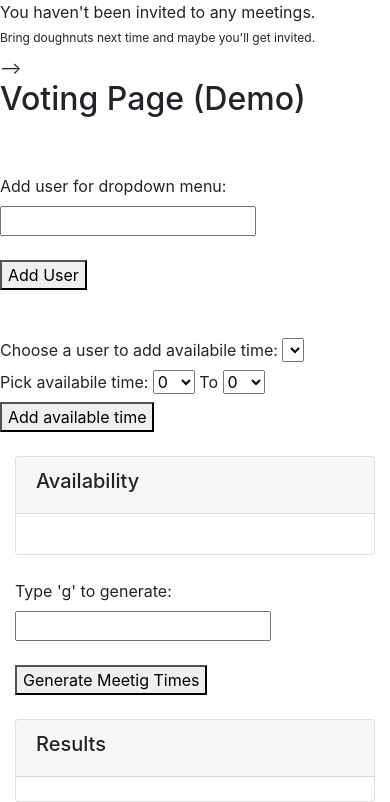
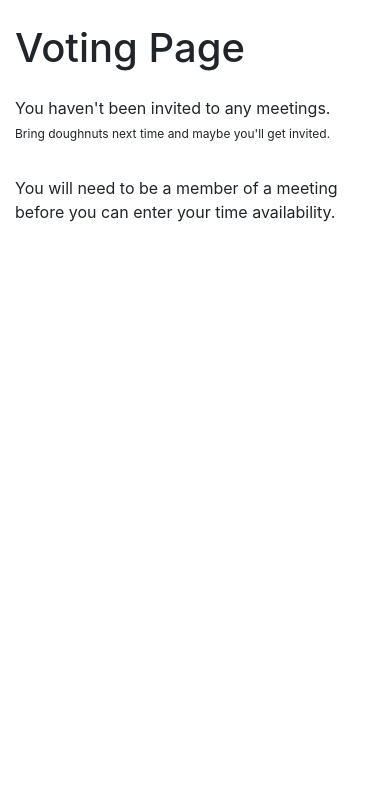
Before and after one commit to calebpower/meeting-schedulizer, a Django app: page /meeting/voting in a window 390 px wide. Shown: the part 56-858 px from the top of the page. After the commit the page ends 278 px from the top, so only its background shows below. Run offline with Django 3.2, Linux system fonts and the light colour scheme; lists and menus that the app fills with data are empty; some libraries are stand-ins or nearby versions.

Commit message:
Added voting floder from voting2 branch

```diff
--- a/templates/voting/index.html
+++ b/templates/voting/index.html
@@ -4,144 +4,24 @@
 <!-- Page Content -->
 <div class="container">
     <div class="row">
+        {% include "voting/voting_pane.html" %}
+        <div class="col-lg-9">
+                <br>
+                {% if meeting_list %}
+                <div class="card mt-4">
 
-        <!-- {% include "availability/meeting_pane.html" %} -->
-        <h2>Voting Page (Demo)</h2>
-        <br><br>
-        <!-- Add User for dropdown menu -->
-        <form action="" method='post'>
-                {% csrf_token %}
-                <label for="Name">Add user for dropdown menu:</label><br>
-                <input type="text" id="Name" name="Name" ><br><br>
-                <button type="submit" onclick="post">Add User</button>
-        </form>
-        <!-- Add User for dropdown menu -->
-        <br><br>
-                   <!-- Add availabile time -->
-                   <form action="" method='post'>
-                        {% csrf_token %}
-                    <label for="user">Choose a user to add availabile time:</label>
-                    <select id="user"name="user">
-                            {% for user in users %}
-                            <option name="user" >{{ user }}</option>
-                            {% endfor %}
-                    </select>
-                    <br>
-                    <label for="tStart">Pick availabile time:</label>
-                    <select id="tStart" name="tStart">
-                        <option value="0">0</option>
-                        <option value="1">1</option>
-                        <option value="2">2</option>
-                        <option value="3">3</option>
-                        <option value="4">4</option>
-                        <option value="5">5</option>
-                        <option value="6">6</option>
-                        <option value="7">7</option>
-                        <option value="8">8</option>
-                        <option value="9">9</option>
-                        <option value="10">10</option>
-                        <option value="11">11</option>
-                        <option value="12">12</option>
-                        <option value="13">13</option>
-                        <option value="14">14</option>
-                        <option value="15">15</option>
-                        <option value="16">16</option>
-                        <option value="17">17</option>
-                        <option value="18">18</option>
-                        <option value="19">19</option>
-                        <option value="20">20</option>
-                        <option value="21">21</option>
-                        <option value="22">22</option>
-                        <option value="23">23</option>
-                    </select>
+                    <div id="meeting-not-selected">
+                        <div>
+                            Select a meeting
+                        </div>
+                    </div>
+                    <!-- end meeting not selected div -->
+                </div>
+                {% else %}
+                    You will need to be a member of a meeting before you can enter your time availability.
+                {% endif %}
+                <!-- /.card -->
 
-                    <label for="tEnd">To</label>
-                    <select id="tEnd" name="tEnd">
-                        <option value="0">0</option>
-                        <option value="1">1</option>
-                        <option value="2">2</option>
-                        <option value="3">3</option>
-                        <option value="4">4</option>
-                        <option value="5">5</option>
-                        <option value="6">6</option>
-                        <option value="7">7</option>
-                        <option value="8">8</option>
-                        <option value="9">9</option>
-                        <option value="10">10</option>
-                        <option value="11">11</option>
-                        <option value="12">12</option>
-                        <option value="13">13</option>
-                        <option value="14">14</option>
-                        <option value="15">15</option>
-                        <option value="16">16</option>
-                        <option value="17">17</option>
-                        <option value="18">18</option>
-                        <option value="19">19</option>
-                        <option value="20">20</option>
-                        <option value="21">21</option>
-                        <option value="22">22</option>
-                        <option value="23">23</option>
-                    </select>
-                    <br>
-                    <button type="submit" value="tStart" onclick="post">Add available time</button>
-            </form>
-            <!-- Add availabile time End-->
-
-        <div class="col-lg-9">
-            <div class="card mt-4">
-                <div class="card-header">
-                    <h5>Availability</h5>
-                </div>
-
-                <div id="avlb-meeting-selected" class="card-body">
-
-                    <!-- userlist -->
-                    {% for user in teamMember %}
-                        <h5>{{ user.name }}: </h5>
-                        {% for timeslot in user.timeSlots %}
-                            From {{timeslot.tStart}} to {{timeslot.tEnd}}
-                            <br>
-                        {% endfor %}
-                        <br>
-                    {% endfor %}
-                    <!-- end userlist -->
-
-                </div>
-
-                <!-- end meeting selected div -->
-            </div>
-            <!-- /.card -->
-            <br>
-            <!-- <form action="" method='post'>
-                {% csrf_token %}
-                <label>Type 'G' to generate</label>
-                <input type="text" id="generate" name="generate"><br><br>
-                <button type="submit" onclick="post" name='generate'>Generate Meeting Time</button>
-            </form> -->
-            <form action="" method='post'>
-                    {% csrf_token %}
-                    <label for="Name">Type 'g' to generate:</label><br>
-                    <input type="text" id="generate" name="generate" ><br><br>
-                    <button type="submit" onclick="post">Generate Meetig Times</button>
-            </form>
-            <!--card -->
-            <div class="card mt-4">
-                    <div class="card-header">
-                        <h5>Results</h5>
-                    </div>
-                    <br>
-                {% for timeslot in availableTimeSlots %}
-                    From {{timeslot.tStart}} to {{timeslot.tEnd}}:
-                    {% for user in timeslot.members %}
-                     [
-                     {{user}}
-                     ]
-                    {% endfor %}
-                    is availabile
-                    <br>
-                {% endfor %}
-            </div>
-            <!-- /.card -->
         </div>
         <!-- /.col-lg-9 -->
 
--- a/templates/voting/js.html
+++ b/templates/voting/js.html
@@ -1,3 +1,5 @@
-<script type="text/javascript" src="https://cdnjs.cloudflare.com/ajax/libs/moment.js/2.20.1/moment.min.js"></script>
-<script type="text/javascript" src="{{ STATIC_URL }} /static/js/bootstrap-material-datetimepicker.js"></script>
-<script type="text/javascript" src="{{ STATIC_URL }} /static/js/availability.js"></script>
+
+<script type="text/javascript" src="{{ STATIC_URL }} /static/js/voting.js"></script>
+
+{% load static %}
+<link rel="stylesheet" href="{% static 'css/voting.css' %}">
--- /dev/null
+++ b/templates/voting/voting_pane.html
@@ -0,0 +1,20 @@
+<div class="col-lg-3">
+        <h1 class="my-4">Voting Page</h1>
+        <div class="list-group list-group-flush">
+            {% if meeting_list %}
+                {% for meeting in meeting_list %}
+                    <a href="/meeting/voting/{{ meeting.meeting.id }}" class="list-group-item avlb-meeting-label {% if meeting.meeting.id == active_meeting.id %} avlb-meeting-active {% endif %}">
+                        Meeting {{ meeting.meeting.id }}: {{ meeting.meeting.description }}
+                    </a>
+                {% endfor %}
+            {% else %}
+                <!-- <p>No meetings are available.</p> -->
+                <div style="padding-bottom: 0.5em;">
+                    You haven't been invited to any meetings.
+                    <br>
+                    <span style="font-size: 12px;">Bring doughnuts next time and maybe you'll get invited.</span>
+                </div>
+            {% endif %}
+        </div>
+    </div>
+    <!-- /.col-lg-3 -->
```
Also changed, not shown: templates/voting/meeting_vote.html (added, +212 -0 lines), templates/voting/thanks.html (added, +26 -0 lines).
